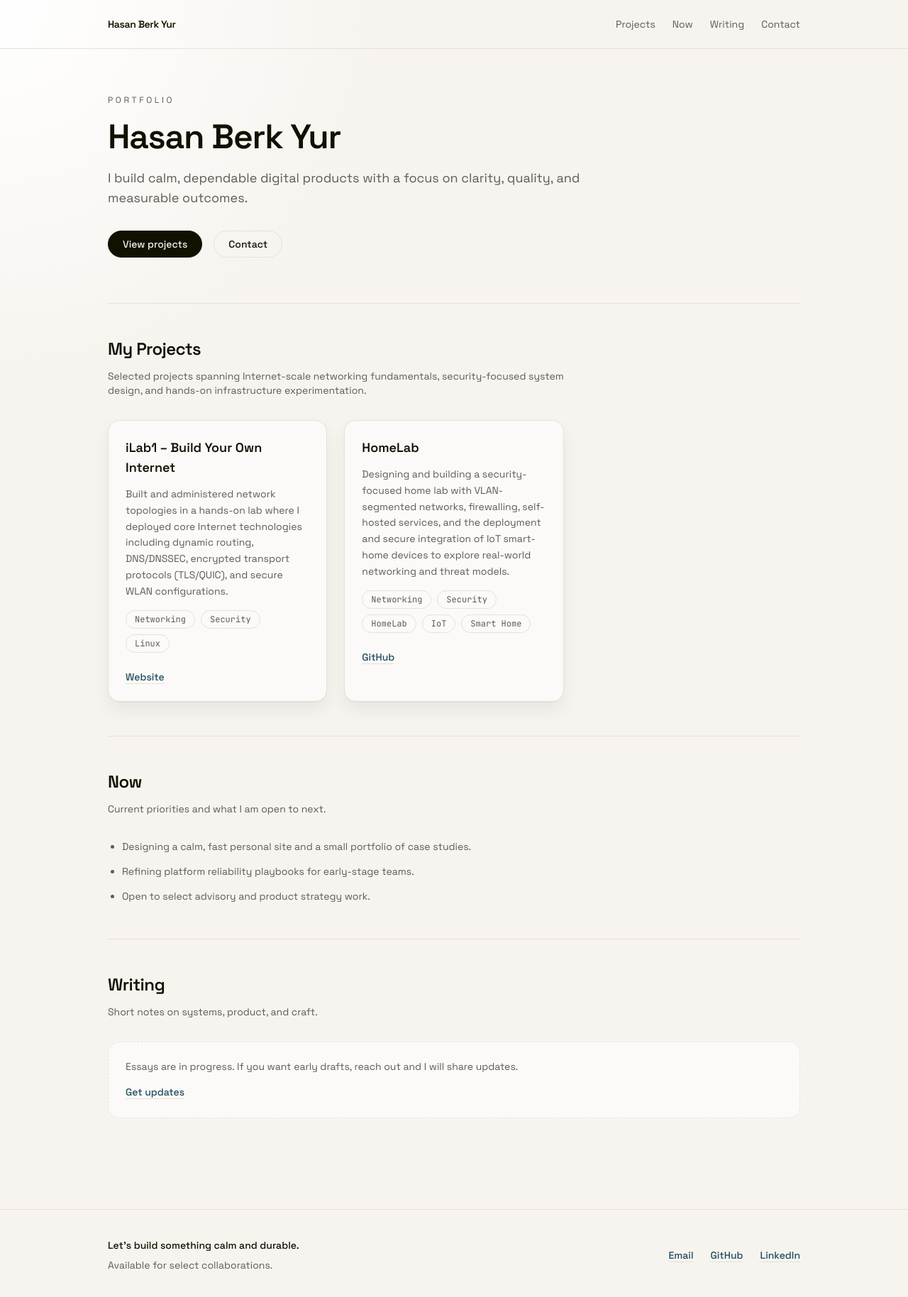
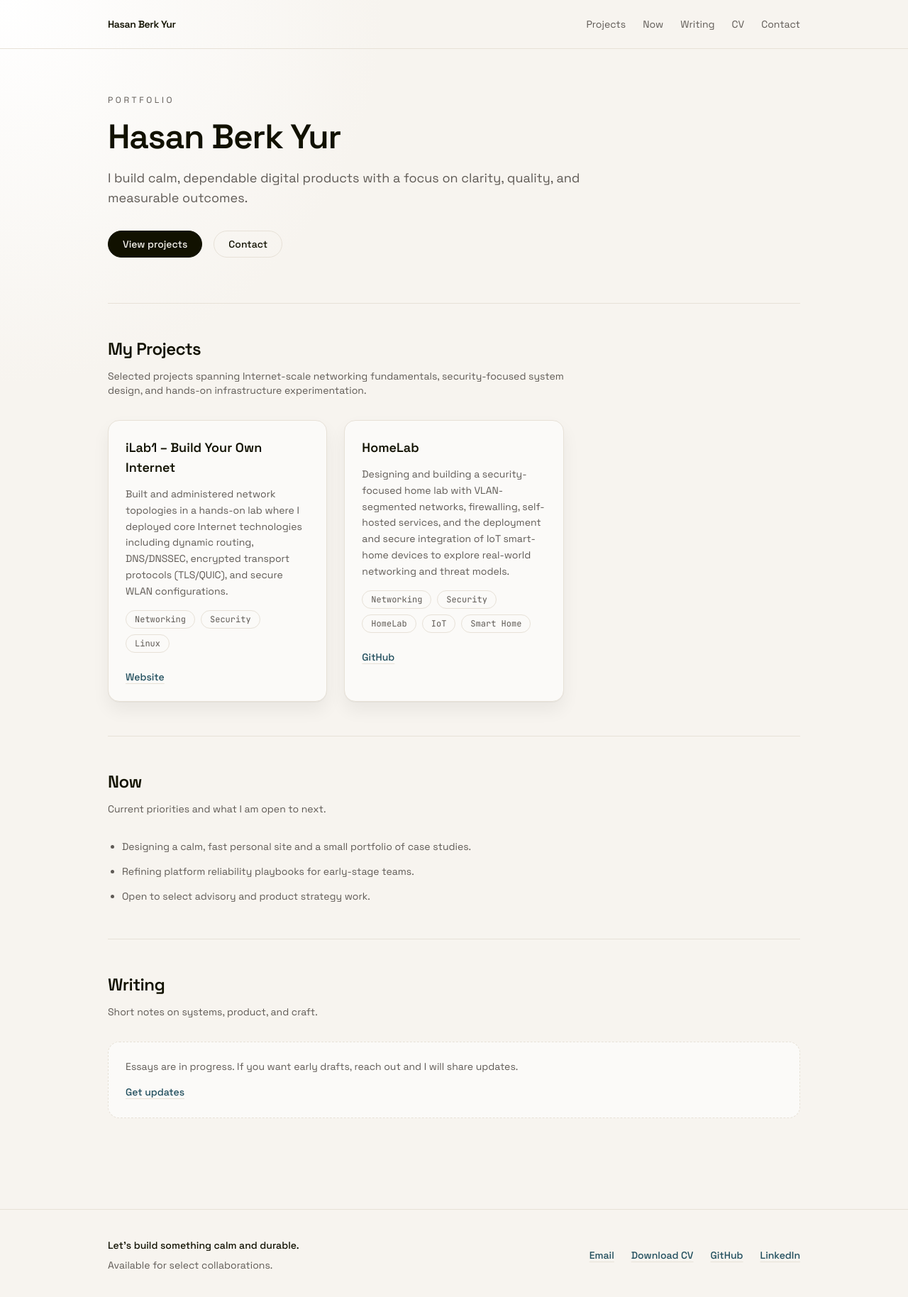
Before and after one commit to hasanberkyur/personal-website, a Next.js app: page / in a window 1280 px wide. Shown: the top 1828 px of the page at 71% size. Built offline with nearby package versions, Linux system fonts and the light colour scheme.

Commit message:
feat: add downloadable CV to the website

```diff
--- a/components/Footer.tsx
+++ b/components/Footer.tsx
@@ -10,6 +10,9 @@ export default function Footer() {
           <a className="text-accent underline decoration-border transition hover:text-text" href="mailto:hasanberkyur@outlook.com">
             Email
           </a>
+          <a className="text-accent underline decoration-border transition hover:text-text" href="/hasan-berkyur-cv.pdf" download>
+            Download CV
+          </a>
           <a className="text-accent underline decoration-border transition hover:text-text" href="https://github.com/hasanberkyur">
             GitHub
           </a>
--- a/components/Header.tsx
+++ b/components/Header.tsx
@@ -15,6 +15,9 @@ export default function Header() {
           <a className="transition hover:text-text" href="#writing">
             Writing
           </a>
+          <a className="transition hover:text-text" href="/hasan-berkyur-cv.pdf" download>
+            CV
+          </a>
           <a className="transition hover:text-text" href="#contact">
             Contact
           </a>
```
Also changed, not shown: 1 other file (tests, documents, lock files or other folders).
